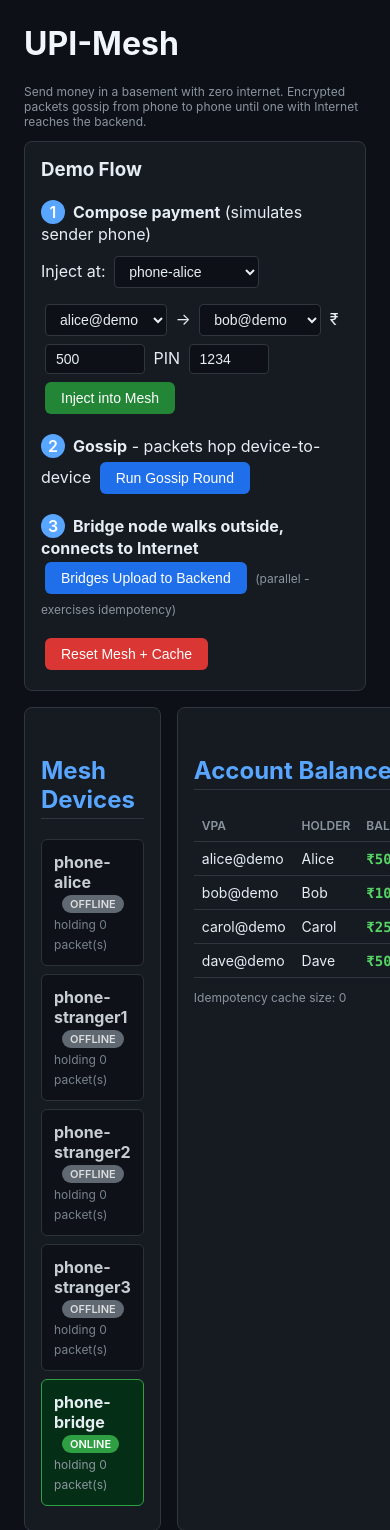
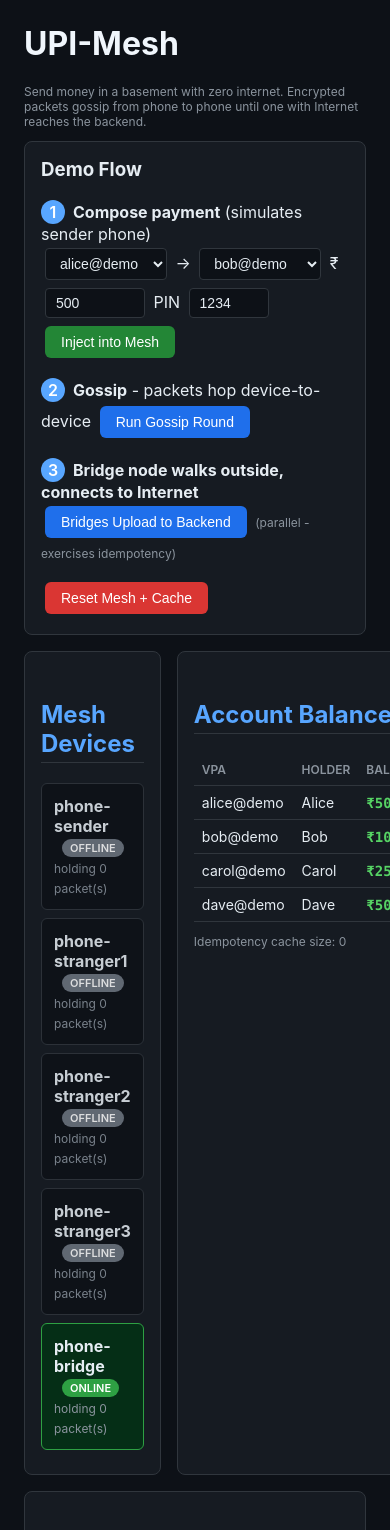
Before and after one commit to Shashank17singh/UPI-Mesh, a FastAPI app: page / in a window 390 px wide; the page is wider, and only the part inside the window is pictured. Shown: the top 1530 px of that part. Run offline with FastAPI, Linux system fonts and the light colour scheme; data that the repository does not hold is empty.

Commit message:
rename phone-alice to phone-sender and remove start device dropdown

```diff
--- a/app/main.py
+++ b/app/main.py
@@ -110,7 +110,7 @@ def demo_send(req: DemoSendRequest):
         req.sender_vpa, req.receiver_vpa, req.amount, req.pin, req.ttl or 5
     )
 
-    start_device = req.start_device or "phone-alice"
+    start_device = req.start_device or "phone-sender"
     mesh.inject(start_device, packet)
 
     return {
--- a/app/mesh_simulator_service.py
+++ b/app/mesh_simulator_service.py
@@ -39,7 +39,7 @@ class MeshSimulatorService:
 
     def _seed_default_devices(self) -> None:
         # Default scenario: 4 offline phones in a basement, 1 phone outside with Internet
-        for device_id in ("phone-alice", "phone-stranger1", "phone-stranger2", "phone-stranger3"):
+        for device_id in ("phone-sender", "phone-stranger1", "phone-stranger2", "phone-stranger3"):
             self.devices[device_id] = VirtualDevice(device_id, has_internet=False)
         self.devices["phone-bridge"] = VirtualDevice("phone-bridge", has_internet=True)
 
--- a/app/schemas.py
+++ b/app/schemas.py
@@ -60,4 +60,4 @@ class DemoSendRequest(BaseModel):
     amount: float
     pin: str
     ttl: Optional[int] = 5
-    start_device: Optional[str] = "phone-alice"
+    start_device: Optional[str] = "phone-sender"
--- a/app/templates/dashboard.html
+++ b/app/templates/dashboard.html
@@ -87,16 +87,6 @@
         <div>
             <span class="step-num">1</span><strong>Compose payment</strong> (simulates sender phone)
             <br>
-            <div style="margin: 8px 0;">
-                Inject at:
-                <select id="startDevice">
-                    <option value="phone-alice">phone-alice</option>
-                    <option value="phone-stranger1">phone-stranger1</option>
-                    <option value="phone-stranger2">phone-stranger2</option>
-                    <option value="phone-stranger3">phone-stranger3</option>
-                    <option value="phone-bridge">phone-bridge</option>
-                </select>
-            </div>
             <select id="senderVpa">
                 <option>alice@demo</option>
                 <option>bob@demo</option>
@@ -214,7 +204,7 @@ async function sendPacket() {
         amount: parseFloat(document.getElementById('amount').value),
         pin: document.getElementById('pin').value,
         ttl: 5,
-        start_device: document.getElementById('startDevice').value
+        start_device: 'phone-sender'
     };
     const r = await fetch('/api/demo/send', {
         method: 'POST', headers: {'Content-Type': 'application/json'},
```
Also changed, not shown: tests/test_mesh_simulator_service.py (+6 -6 lines).
